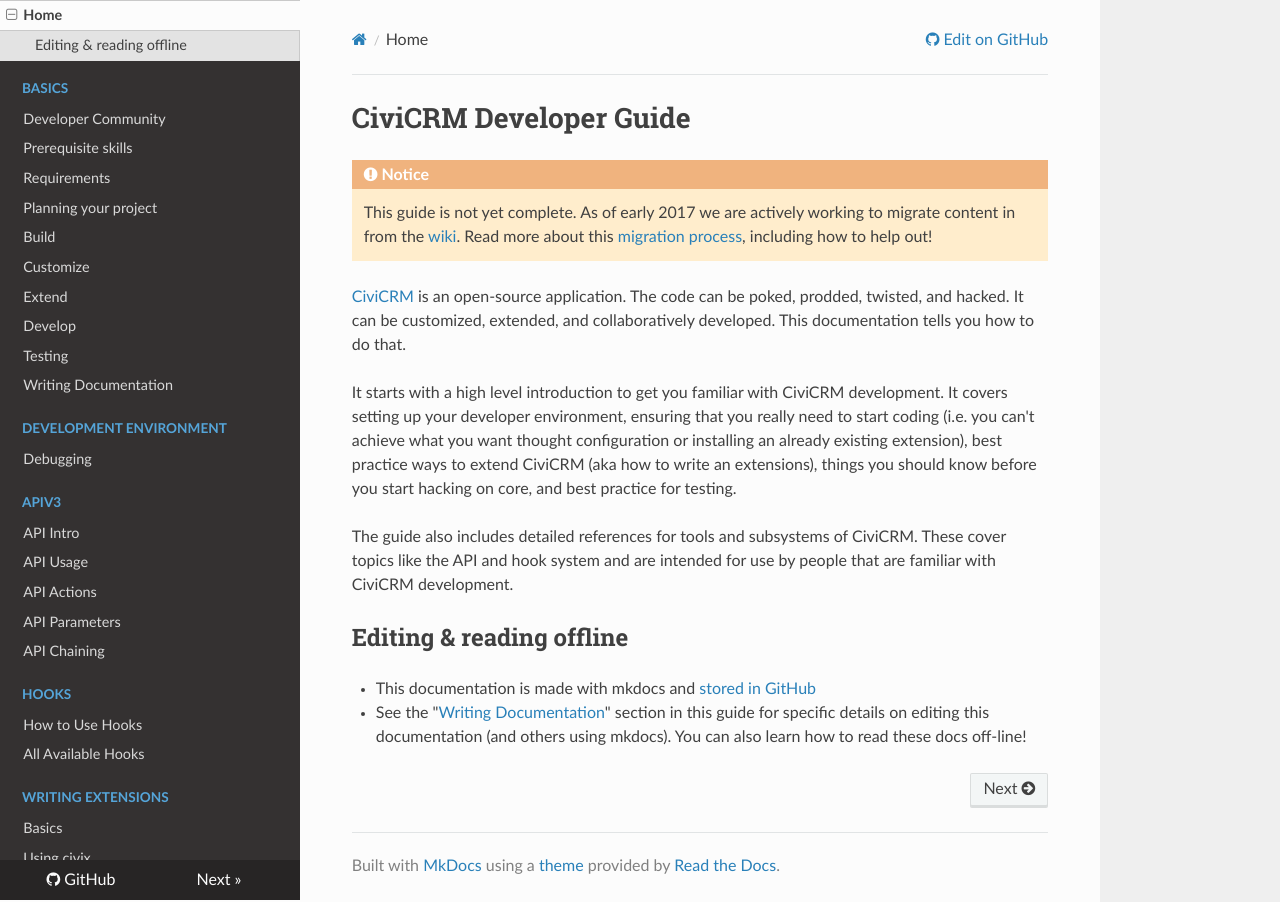
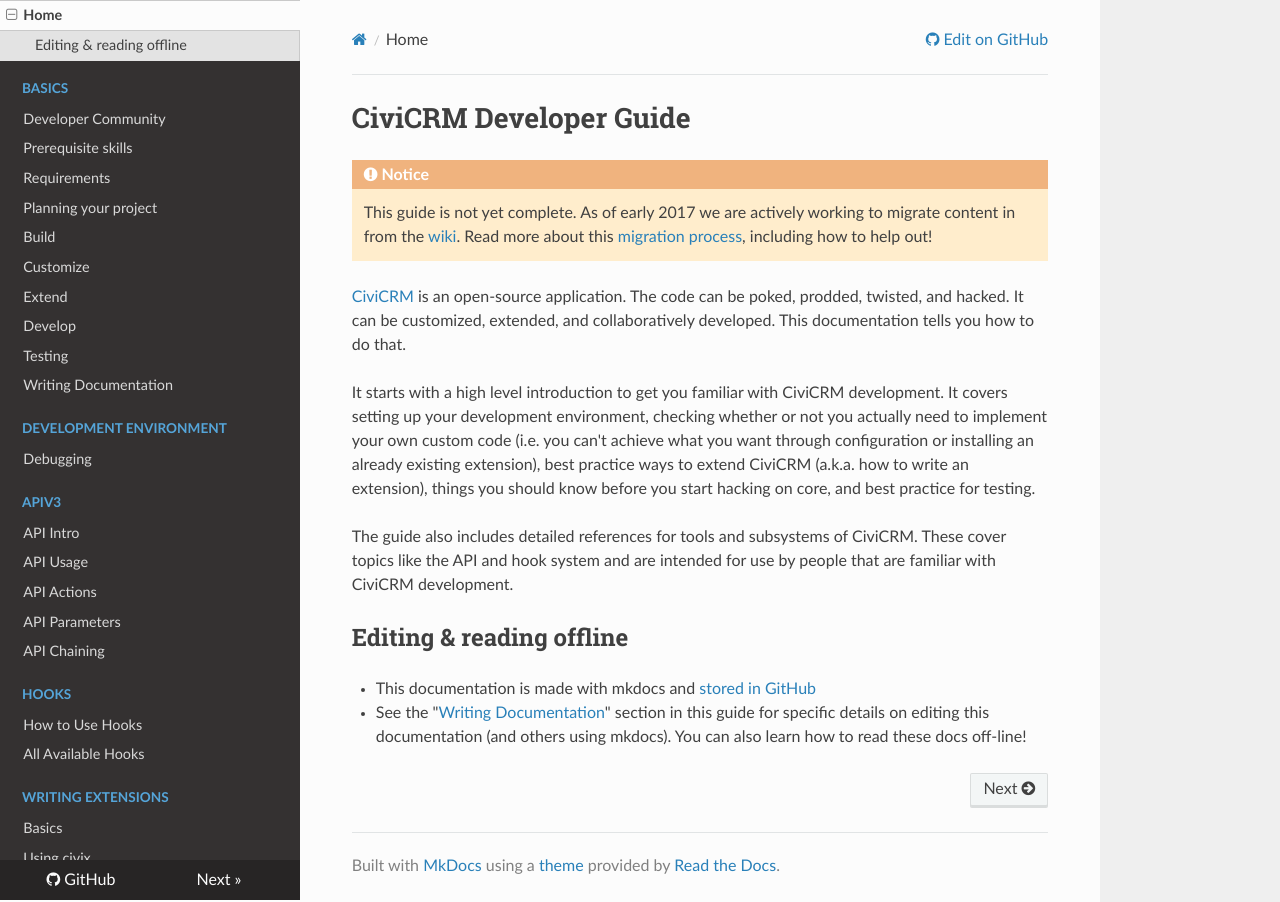
Before and after one commit to civicrm/civicrm-dev-docs, an MkDocs documentation site: the page built from docs/index.md, in a window 1280 px wide. Built offline with MkDocs 1.6.1, drawn with Linux system fonts in a browser that asks for light colours; nearby versions of some CDN libraries; old or Windows-style settings are respelled for this version of MkDocs.

Commit message:
Update index.md
Corrected the incorrectly used word 'thought' to 'through'.
Corrected grammar of 'how to write an extensions'.
Clarified the meaning of 'ensuring that you really need to start coding'.
Added full stops to 'aka' abbreviation to make it clearer it is an abbreviation.
Changed 'developer environment' to more conventional and accurate phrase 'development environment'.

```diff
--- a/docs/index.md
+++ b/docs/index.md
@@ -15,10 +15,10 @@
 collaboratively developed. This documentation tells you how to do that.
 
 It starts with a high level introduction to get you familiar
-with CiviCRM development. It covers setting up your developer environment,
-ensuring that you really need to start coding (i.e. you can't achieve what you
-want thought configuration or installing an already existing extension), best
-practice ways to extend CiviCRM (aka how to write an extensions), things you
+with CiviCRM development. It covers setting up your development environment,
+checking whether or not you actually need to implement your own custom code (i.e. you can't achieve what you
+want through configuration or installing an already existing extension), best
+practice ways to extend CiviCRM (a.k.a. how to write an extension), things you
 should know before you start hacking on core, and best practice for testing.
 
 The guide also includes detailed references for tools and subsystems
```
